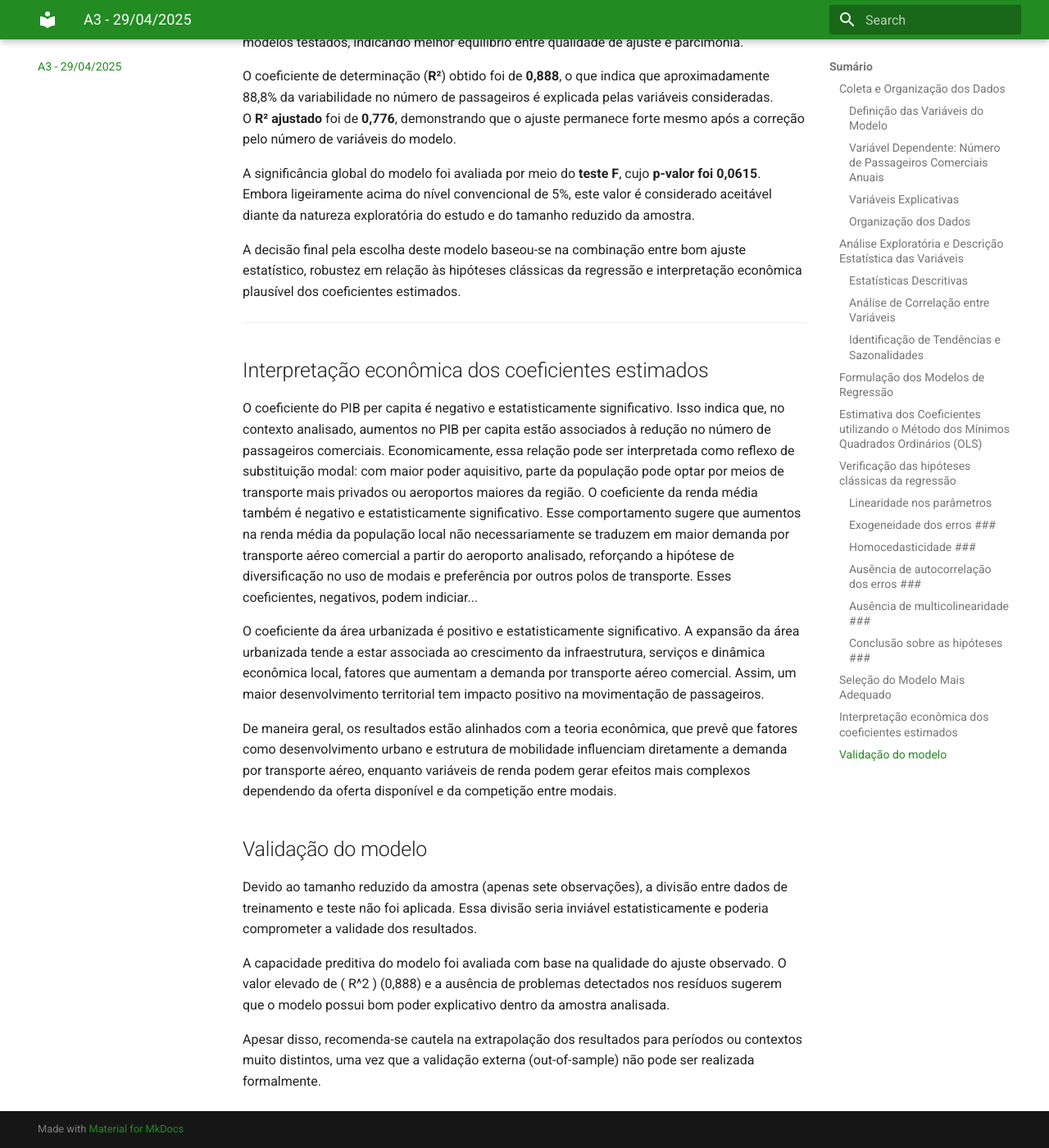
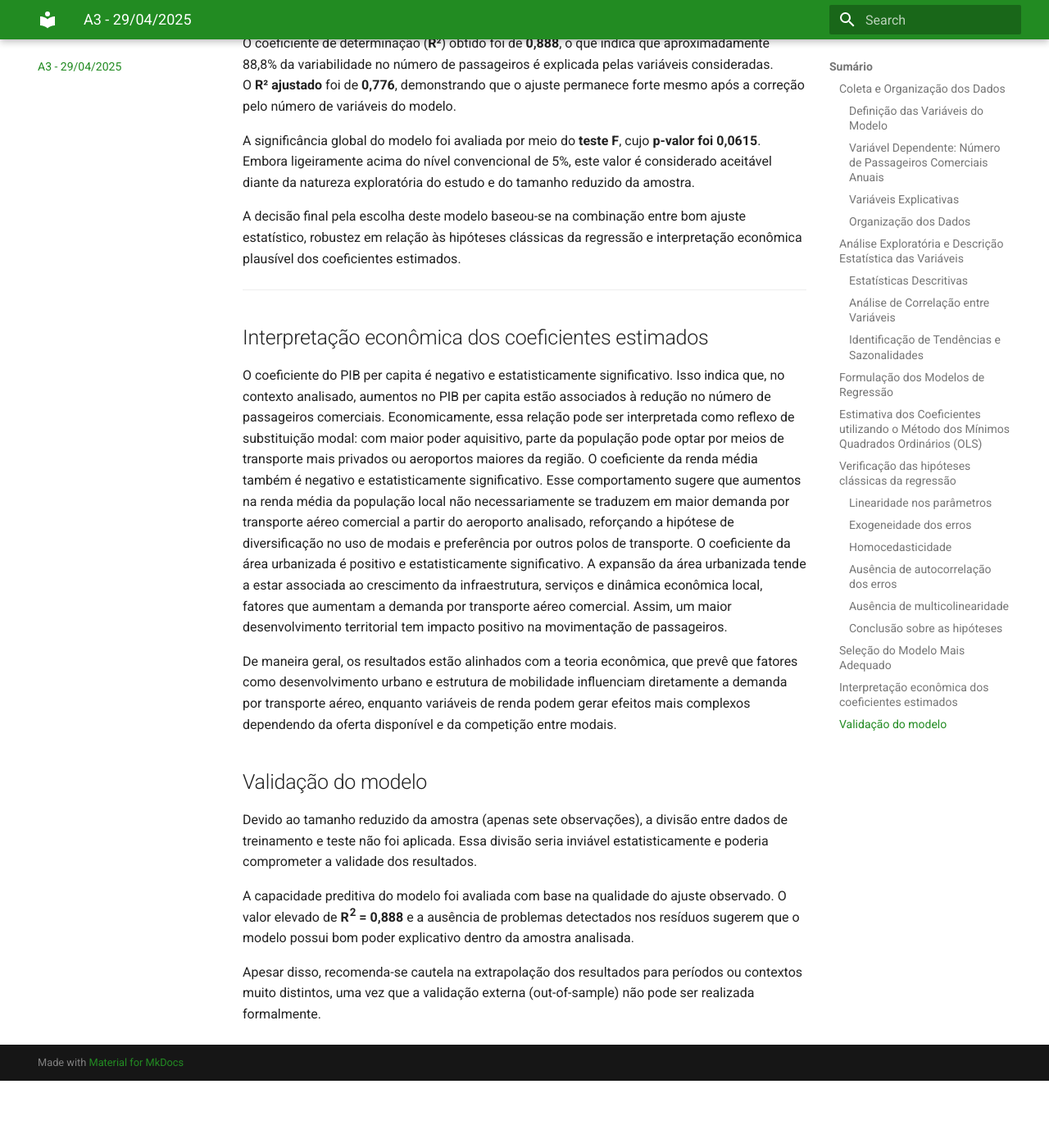
Before and after one commit to Lirucas/ProjetoTesteMkDocs, an MkDocs documentation site: the page built from docs/atv3.md, in a window 1280 px wide and 1400 px high, scrolled down 9061 px. Shown: the whole window at 82% size. Built offline with MkDocs 1.6.1 and Material for MkDocs 9.7.7, drawn with Linux system fonts in a browser that asks for light colours; after the commit the page ends 10379 px from its top, so only the background shows below that; some of the changed lines change nothing that is shown; some of the changed text lies outside the part shown.

Commit message:
Atualização mkdocs

```diff
--- a/docs/atv3.md
+++ b/docs/atv3.md
@@ -44,13 +44,13 @@
 
 **Tabela – Base de dados socioeconômicos de São José dos Campos (valores selecionados)**
 
-| Ano  | PIB per capita (R$) | População | Renda média (R$) | IDHM | Densidade (hab/km²) | Área urbanizada (km²) | Passageiros comerciais |
-|-----|----------------------|------------|-------------------|------|----------------------|-------------------------|-------------------------|
-| 2010 | 42.314 | 625.096 | 2.295 | 0,798 | 582,61 | 125,20 | Sem operação |
-| 2011 | 45.762 | 634.998 | 2.503 | 0,807 | 591,88 | 126,30 | 51.541 |
-| 2012 | 48.920 | 639.752 | 2.638 | 0,807 | 599,04 | 127,10 | 59.863 |
-| 2013 | 50.896 | 644.641 | 2.731 | 0,807 | 607,33 | 127,65 | 57.683 |
-| 2024 | 56.140 (est.) | 724.756 | 3.352 (est.) | Idem | 634,03 | 128,94 | 20.300 (estimado) |
+| Ano  | PIB per capita (R$) | População | Renda média (R$) | Densidade (hab/km²) | Área urbanizada (km²) | Passageiros comerciais |
+|-----|----------------------|------------|-------------------|----------------------|-------------------------|-------------------------|
+| 2010 | 42.314 | 625.096 | 2.295 | 582,61 | 125,20 | Sem operação |
+| 2011 | 45.762 | 634.998 | 2.503 | 591,88 | 126,30 | 51.541 |
+| 2012 | 48.920 | 639.752 | 2.638 | 599,04 | 127,10 | 59.863 |
+| 2013 | 50.896 | 644.641 | 2.731 | 607,33 | 127,65 | 57.683 |
+| 2024 | 56.140 (est.) | 724.756 | 3.352 (est.)| 634,03 | 128,94 | 20.300 (estimado) |
 
 ---
 
@@ -108,22 +108,23 @@
 Para a análise proposta, é adotado o modelo de regressão **linear simples com múltiplas variáveis explicativas**. Essa forma funcional é caracterizada pela relação linear entre a variável dependente (número de passageiros comerciais) e as variáveis independentes (PIB per capita, renda média e área urbanizada).
 
 O modelo pode ser representado matematicamente pela seguinte equação:
+A equação geral do modelo é:
 
-Y = \beta<sub>0 + \beta<sub>1 X<sub>1 + \beta<sub>2 X<sub>2 + \beta<sub>3 X<sub>3 + \epsilon
+**Y = β<sub>0</sub> + β<sub>1</sub>X<sub>1</sub> + β<sub>2</sub>X<sub>2</sub> + β<sub>3</sub>X<sub>3</sub> + ε**
 
-Ou
+Ou:
 
-Passageiros = -14.530.000 + (-19,9615 × PIB\ per\ capita) + (-173,8034 × Renda\ média) + (126.100 × Área\ urbanizada)
+**Passageiros = -14.530.000 + (-19,9615 × PIB per capita) + (-173,8034 × Renda média) + (126.100 × Área urbanizada)**
 
 Onde:
 
-- **\( Y \)** representa o número de passageiros comerciais;
-- **\( X_1 \)** corresponde ao PIB per capita;
-- **\( X_2 \)** corresponde à renda média;
-- **\( X_3 \)** corresponde à área urbanizada;
-- **\( \beta_0 \)** é o intercepto do modelo;
-- **\( \beta_1, \beta_2, \beta_3 \)** são os coeficientes que indicam o efeito marginal de cada variável explicativa sobre \( Y \);
-- **\( \epsilon \)** é o termo de erro aleatório, que captura as influências não observadas no modelo.
+- **Y** – Número de passageiros comerciais;
+- **X<sub>1</sub>** – PIB per capita;
+- **X<sub>2</sub>** – Renda média;
+- **X<sub>3</sub>** – Área urbanizada;
+- **β<sub>0</sub>** – Intercepto do modelo;
+- **β<sub>1</sub>, β<sub>2</sub>, β<sub>3</sub>** – Coeficientes que indicam o efeito marginal de cada variável explicativa sobre **Y**;
+- **ε** – Termo de erro aleatório, que captura as influências não observadas no modelo.
 
 Além do modelo linear simples, também são testadas outras formas funcionais, como o **modelo log-linear** (semi-log), o **modelo linear-log** e o **modelo log-log** (elasticidade constante).
 
@@ -131,7 +132,7 @@
 
 A escolha do modelo linear simples com as variáveis PIB per capita, renda média e área urbanizada é fundamentada no desempenho estatístico observado. Este modelo apresenta:
 
-- Alta capacidade explicativa (\( R^2 = 0,888 \));
+- Alta capacidade explicativa **R<sup>2</sup> = 0,888**;
 - Coeficientes estatisticamente significativos;
 - Resíduos homocedásticos;
 - Ausência de autocorrelação dos erros.
@@ -175,14 +176,14 @@
 - O p-valor obtido foi 0,6741, não rejeitando a hipótese nula de especificação correta
 - A forma funcional adotada é adequada, sem necessidade de inclusão de termos quadráticos ou cúbicos
 
-### Exogeneidade dos erros ###
+### Exogeneidade dos erros
 
 - A exogeneidade dos erros requer que o termo de erro não esteja correlacionado com as variáveis independentes
 - Esta condição foi avaliada por meio da análise gráfica dos resíduos
 - A distribuição dos resíduos se mostrou aleatória em torno da linha zero, sem evidências de padrão sistemático
 - É atendida a hipótese de exogeneidade dos erros
 
-### Homocedasticidade ###
+### Homocedasticidade
 
 - A homocedasticidade implica variância constante dos resíduos ao longo de todas as observações.
 - A hipótese foi testada utilizando o teste de Breusch-Pagan.
@@ -193,21 +194,21 @@
 ![Figura 3 - Resíduos vs valores preditos pelo modelo](assets/A33.jpg)
 *(Fonte: Autor)*
 
-### Ausência de autocorrelação dos erros ###
+### Ausência de autocorrelação dos erros
 
 - A ausência de autocorrelação nos resíduos garante a eficiência dos estimadores.
 - Essa condição foi testada pelo teste de Durbin-Watson
 - O valor encontrado foi 1,814, muito próximo do valor ideal de 2
 - Portanto, não há evidências de autocorrelação entre os resíduos
 
-### Ausência de multicolinearidade ###
+### Ausência de multicolinearidade
 
 - A ausência de multicolinearidade entre variáveis explicativas é fundamental para assegurar a precisão das estimativas.
 - A análise do número de condição (Condition Number) indicou um valor de 3,5 × 10⁷
 - Embora considerado elevado, este valor ainda está abaixo dos limites críticos comumente adotados
 - Assim, considera-se que a multicolinearidade é moderada e aceitável para fins exploratórios
 
-### Conclusão sobre as hipóteses ###
+### Conclusão sobre as hipóteses
 
 - Todas as hipóteses clássicas da regressão foram atendidas no modelo estimado
 - O modelo apresenta características Best Linear Unbiased Estimators (BLUE)
@@ -232,9 +233,7 @@
 
 ## Interpretação econômica dos coeficientes estimados ##
 
-O coeficiente do PIB per capita é negativo e estatisticamente significativo. Isso indica que, no contexto analisado, aumentos no PIB per capita estão associados à redução no número de passageiros comerciais. Economicamente, essa relação pode ser interpretada como reflexo de substituição modal: com maior poder aquisitivo, parte da população pode optar por meios de transporte mais privados ou aeroportos maiores da região. O coeficiente da renda média também é negativo e estatisticamente significativo. Esse comportamento sugere que aumentos na renda média da população local não necessariamente se traduzem em maior demanda por transporte aéreo comercial a partir do aeroporto analisado, reforçando a hipótese de diversificação no uso de modais e preferência por outros polos de transporte. Esses coeficientes, negativos, podem indiciar...
-
-O coeficiente da área urbanizada é positivo e estatisticamente significativo. A expansão da área urbanizada tende a estar associada ao crescimento da infraestrutura, serviços e dinâmica econômica local, fatores que aumentam a demanda por transporte aéreo comercial. Assim, um maior desenvolvimento territorial tem impacto positivo na movimentação de passageiros.
+O coeficiente do PIB per capita é negativo e estatisticamente significativo. Isso indica que, no contexto analisado, aumentos no PIB per capita estão associados à redução no número de passageiros comerciais. Economicamente, essa relação pode ser interpretada como reflexo de substituição modal: com maior poder aquisitivo, parte da população pode optar por meios de transporte mais privados ou aeroportos maiores da região. O coeficiente da renda média também é negativo e estatisticamente significativo. Esse comportamento sugere que aumentos na renda média da população local não necessariamente se traduzem em maior demanda por transporte aéreo comercial a partir do aeroporto analisado, reforçando a hipótese de diversificação no uso de modais e preferência por outros polos de transporte. O coeficiente da área urbanizada é positivo e estatisticamente significativo. A expansão da área urbanizada tende a estar associada ao crescimento da infraestrutura, serviços e dinâmica econômica local, fatores que aumentam a demanda por transporte aéreo comercial. Assim, um maior desenvolvimento territorial tem impacto positivo na movimentação de passageiros.
 
 De maneira geral, os resultados estão alinhados com a teoria econômica, que prevê que fatores como desenvolvimento urbano e estrutura de mobilidade influenciam diretamente a demanda por transporte aéreo, enquanto variáveis de renda podem gerar efeitos mais complexos dependendo da oferta disponível e da competição entre modais.
 
@@ -242,6 +241,6 @@
 
 Devido ao tamanho reduzido da amostra (apenas sete observações), a divisão entre dados de treinamento e teste não foi aplicada. Essa divisão seria inviável estatisticamente e poderia comprometer a validade dos resultados.
 
-A capacidade preditiva do modelo foi avaliada com base na qualidade do ajuste observado. O valor elevado de \( R^2 \) (0,888) e a ausência de problemas detectados nos resíduos sugerem que o modelo possui bom poder explicativo dentro da amostra analisada.
+A capacidade preditiva do modelo foi avaliada com base na qualidade do ajuste observado. O valor elevado de **R<sup>2</sup> = 0,888** e a ausência de problemas detectados nos resíduos sugerem que o modelo possui bom poder explicativo dentro da amostra analisada.
 
 Apesar disso, recomenda-se cautela na extrapolação dos resultados para períodos ou contextos muito distintos, uma vez que a validação externa (out-of-sample) não pode ser realizada formalmente.
```
